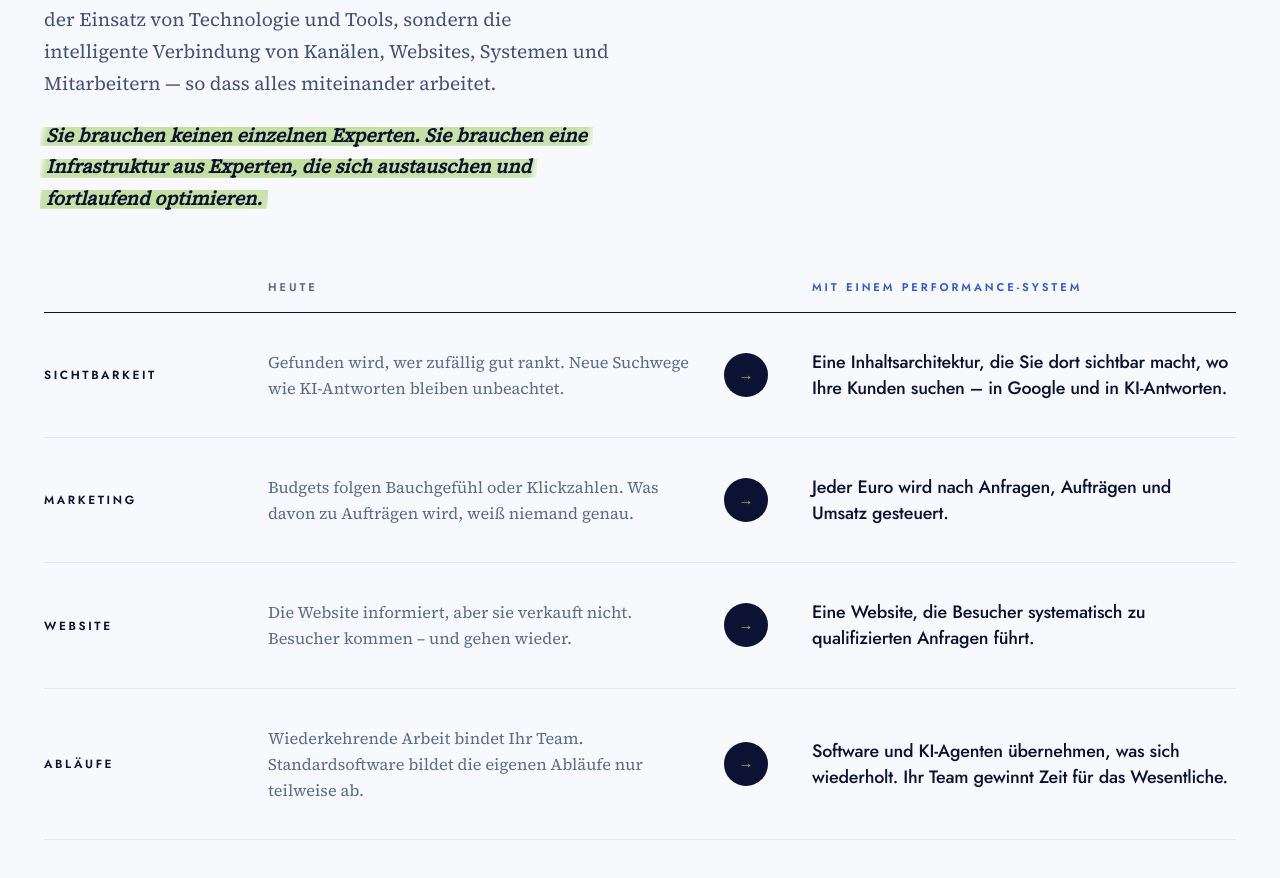
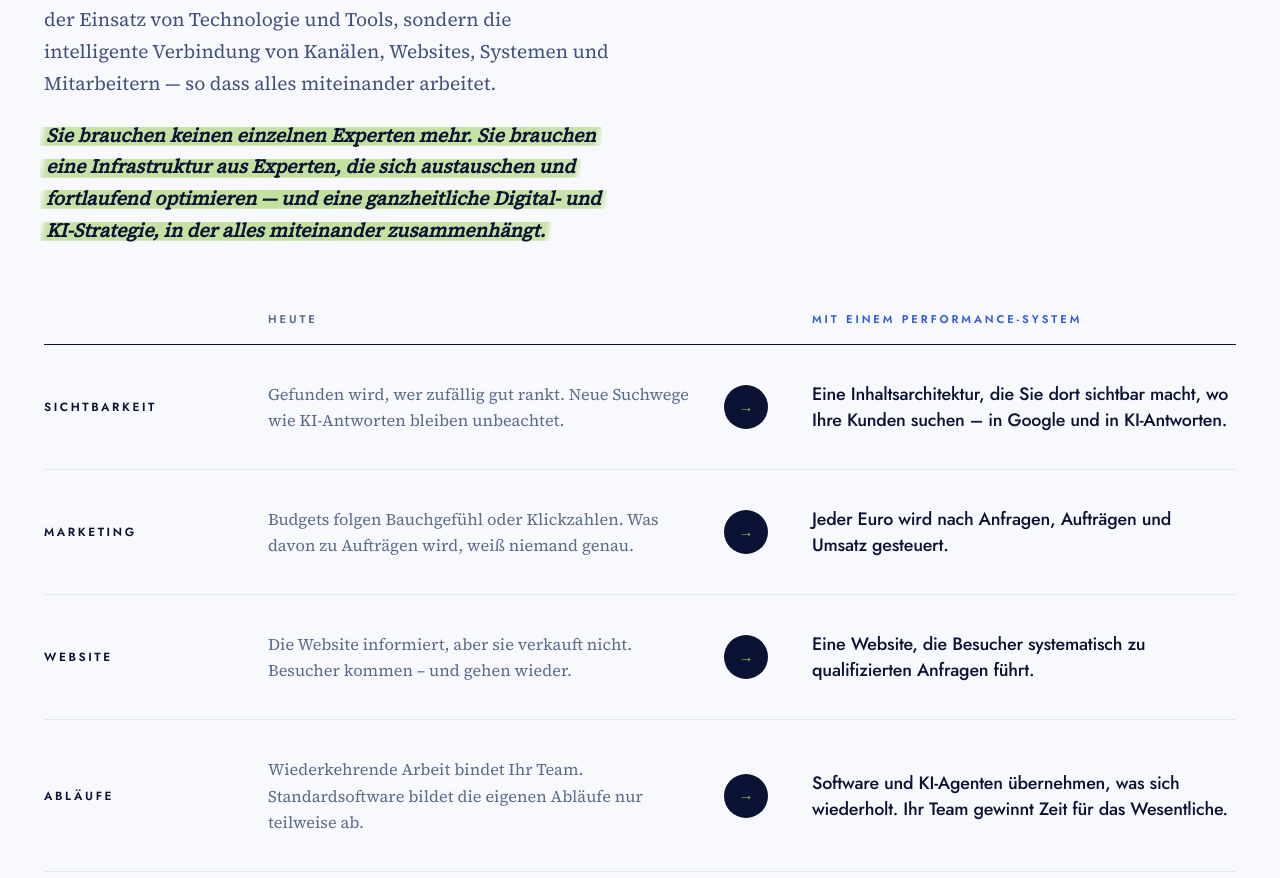
Before and after one commit to nizarladouz/Ladouz-Digital, a Next.js app in the folder ladouz-digital/: page / in a window 1280 px wide. Shown: the part 2160-3038 px from the top of the page. Built offline with nearby package versions, Linux system fonts and the light colour scheme.

Commit message:
Ausgangslage: Marker-Satz erweitert

```diff
--- a/ladouz-digital/app/page.tsx
+++ b/ladouz-digital/app/page.tsx
@@ -1408,8 +1408,9 @@ function Wandel() {
                 boxDecorationBreak: "clone",
               }}
             >
-              Sie brauchen keinen einzelnen Experten. Sie brauchen eine Infrastruktur aus Experten, die sich
-              austauschen und fortlaufend optimieren.
+              Sie brauchen keinen einzelnen Experten mehr. Sie brauchen eine Infrastruktur aus Experten, die sich
+              austauschen und fortlaufend optimieren — und eine ganzheitliche Digital- und KI-Strategie, in der
+              alles miteinander zusammenhängt.
             </mark>
           </Lead>
         </Reveal>
```
